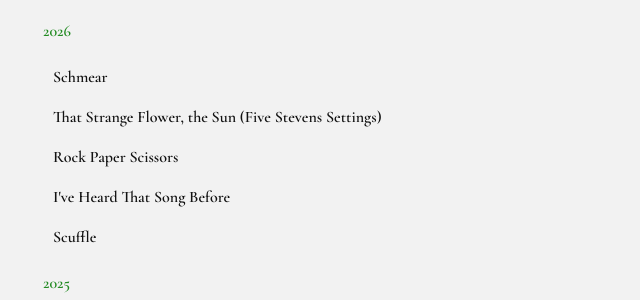
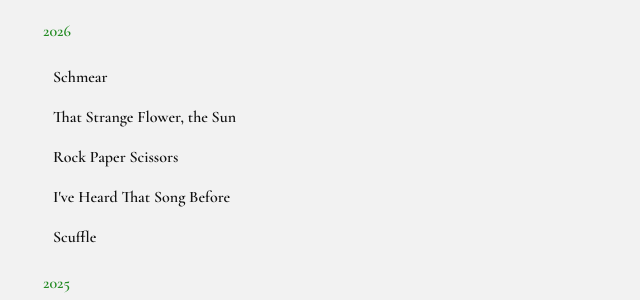
Before and after one commit to matthew-monaco/matthew-monaco.github.io, a Jekyll site: the page built from works_chronological.md, in a window 1280 px wide. Shown: the part 283-583 px from the top of the page, without its empty margins (207-847 px from the left). Built offline with Jekyll 4.4.1, drawn with Linux system fonts in a browser that asks for light colours.

Commit message:
Update works_chronological.md

```diff
--- a/works_chronological.md
+++ b/works_chronological.md
@@ -39,7 +39,7 @@ permalink: /works_chronological
 </details>
 
 <details>
-  <summary><strong>That Strange Flower, the Sun (Five Stevens Settings)</strong></summary>
+  <summary><strong>That Strange Flower, the Sun</strong></summary>
   <p>2026 <span style="color: green"> <span class="nav-dot"></span> </span> 7'</p>
   <p><em>Mezzo-soprano, flute, violoncello, and piano</em></p>
   <p>Text from Wallace Stevens' <em>Harmonium</em> (1923).</p>
```
